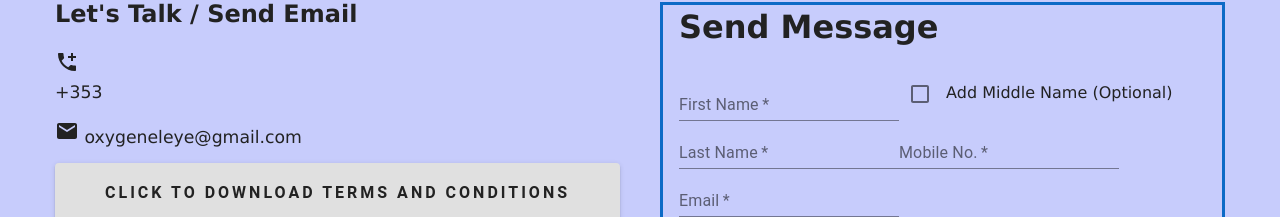
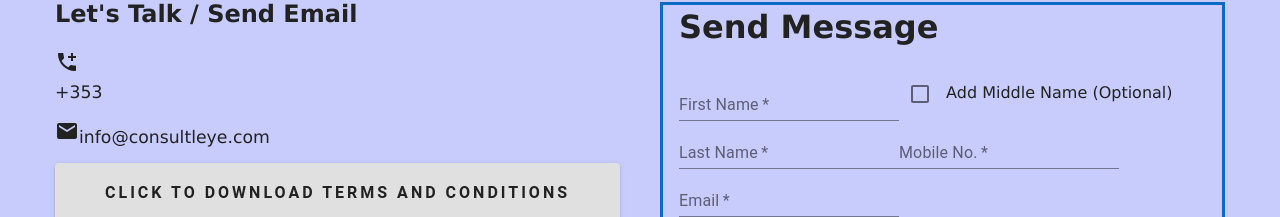
Before and after one commit to Oyeleye/consult-leye, a React (Create React App) app: page / in a window 1280 px wide. Shown: the part 2798-3015 px from the top of the page. Built offline with nearby package versions, Linux system fonts and the light colour scheme.

Commit message:
Update email

```diff
--- a/src/components/Contact.js
+++ b/src/components/Contact.js
@@ -66,7 +66,7 @@
                         </p>
                         <p className='contact-links'>
                             <EmailIcon />
-                            <a href='mailto:oxygeneleye@gmail.com' > oxygeneleye@gmail.com </a>
+                            <a href='mailto:info@consultleye.com' >info@consultleye.com</a>
                         </p>
                         <div className='links'>
                             <Button variant='contained' href='https://docs.google.com/document/d/1fHASloM_VIq7_YudVRl78KQHKBQomEu1JvekbL8whjk/edit?usp=sharing/export?format=pdf'>
--- a/src/pages/Collaborate.js
+++ b/src/pages/Collaborate.js
@@ -54,7 +54,7 @@
                 <p>We take the content we expose to our readers very seriously and prioritise content that helps to add real value to people.</p>
                 <p>As such, we’ll politely decline any paid opportunities that simply do not complement what we do.</p>
                 <p>We can discuss various types of advertising or sponsorship, so simply get in touch and enquire.</p>
-                <p>Kindly email <a href='mailto:oxygeneleye@gmail.com'>oxygeneleye@gmail.com </a> if you have any questions or opportunities to work together.</p>
+                <p>Kindly email <a href='mailto:info@consultleye.com'>info@consultleye.com</a> if you have any questions or opportunities to work together.</p>
                 <p>Much appreciated!</p>
                 <p>Best,</p>
                 <p>Oyeleye</p>
```
